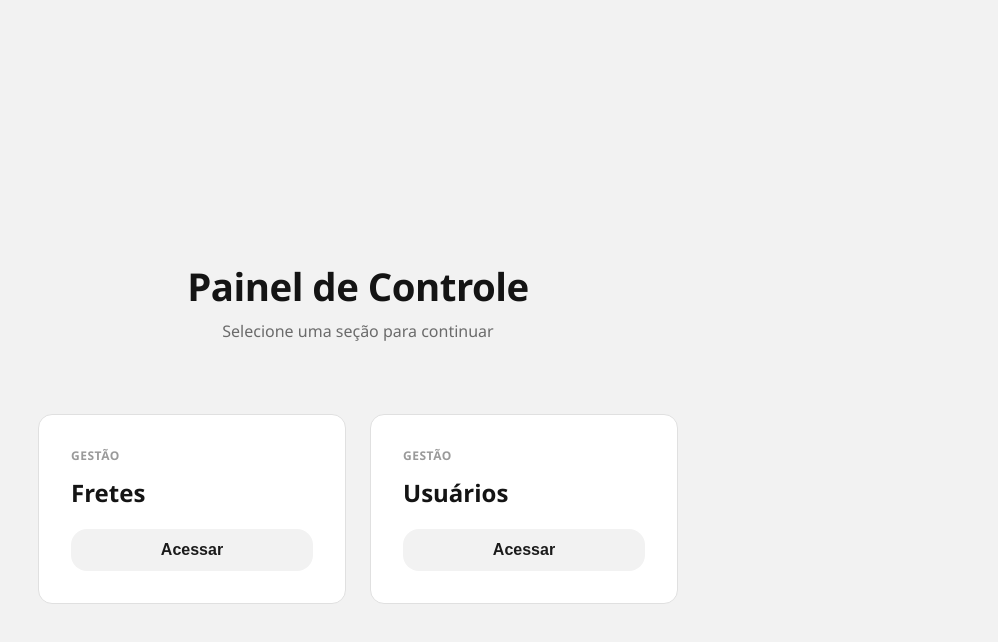
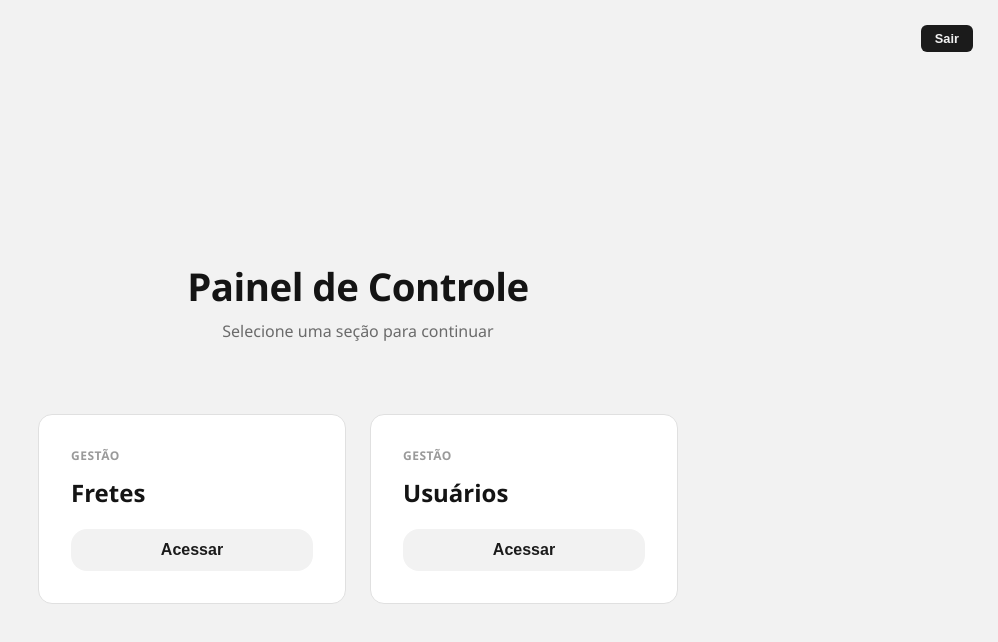
Before and after one commit to PyramidsDelivery/pyramids-frontend, a Vue app: page /hubadmin in a window 1280 px wide. Shown: the top 642 px of the page, without its empty margins (282-1280 px from the left). Built offline with nearby package versions, Linux system fonts and the light colour scheme; sample sign-in values are in the browser's storage.

Commit message:
fixing another dev features

```diff
--- a/src/views/HubAdminView.vue
+++ b/src/views/HubAdminView.vue
@@ -1,19 +1,34 @@
 <script setup>
-import {useRouter} from 'vue-router'
+import { useRouter } from 'vue-router';
 import LightButton from '../components/LightButton.vue';
+import DarkButton from '../components/DarkButton.vue';
 
-const router = useRouter()
+const router = useRouter();
 
 function verFretes() {
-    router.push('/fretesadm')
+    router.push('/fretesadm');
 }
 function verUsuarios() {
-    router.push('/usuarioslist')
+    router.push('/usuarioslist');
+}
+
+function fazerLogout() {
+    // Remove o token ou dados de autenticação armazenados
+    localStorage.removeItem('access_token');
+    localStorage.removeItem('refresh_token');
+    localStorage.clear();
+    // Redireciona para a página de login (ajusta a rota 'login' se necessário)
+    router.push('/');
 }
 </script>
 
 <template>
   <div class="hub-container">
+    <!-- Botão de logout discreto no canto superior direito -->
+    <div class="logout-wrapper">
+      <DarkButton label="Sair" @click="fazerLogout" />
+    </div>
+
     <div class="hub-header">
       <h1>Painel de Controle</h1>
       <p>Selecione uma seção para continuar</p>
@@ -46,6 +61,19 @@ function verUsuarios() {
   padding: 2rem;
   background: #f2f2f2;
   font-family: 'Segoe UI', system-ui, sans-serif;
+  position: relative; /* Necessário para posicionar o botão absoluto dentro dele */
+}
+
+.logout-wrapper {
+  position: absolute;
+  top: 25px;
+  right: 25px;
+}
+
+.logout-wrapper :deep(button) {
+  padding: 6px 14px;
+  font-size: 0.8rem;
+  border-radius: 6px;
 }
 
 .hub-header {
--- a/src/views/UsuarioHubView.vue
+++ b/src/views/UsuarioHubView.vue
@@ -83,10 +83,22 @@ const abrirMotorista = async (id) => {
   await freteStore.buscarDetalheMotorista(id);
   mostrarModalMotorista.value = true;
 };
+
+function fazerLogout() {
+  localStorage.removeItem('access_token');
+  localStorage.removeItem('refresh_token');
+  localStorage.clear();
+  router.push('/');
+}
 </script>
 
 <template>
   <div class="usuario-container">
+    <!-- Botão de Sair isolado no canto superior direito absoluto da página -->
+    <div class="logout-top-corner">
+      <DarkButton label="Sair" @click="fazerLogout" />
+    </div>
+
     <header class="usuario-header">
       <div>
         <h1>Meu Painel de Encomendas</h1>
@@ -154,16 +166,19 @@ const abrirMotorista = async (id) => {
 
     <!-- Modais -->
     <ModalDetalhesCarga
+      v-if="mostrarModalCarga"
       :isOpen="mostrarModalCarga"
       :carga="freteStore.detalheCarga"
       @close="mostrarModalCarga = false"
     />
     <ModalDetalhesMotorista
+      v-if="mostrarModalMotorista"
       :isOpen="mostrarModalMotorista"
       :motorista="freteStore.detalheMotorista"
       @close="mostrarModalMotorista = false"
     />
     <ModalCriarFreteCompleto
+      v-if="mostrarModalFreteCompleto"
       :isOpen="mostrarModalFreteCompleto"
       @close="() => { mostrarModalFreteCompleto = false; carregarDadosUsuario(); }"
     />
@@ -178,11 +193,26 @@ const abrirMotorista = async (id) => {
   font-family: sans-serif;
   max-width: 1400px;
   margin: 0 auto;
+  position: relative; /* Mantém o posicionamento absoluto relativo a esta view */
 }
+
+.logout-top-corner {
+  position: absolute;
+  top: 20px;
+  right: 40px;
+}
+
+.logout-top-corner :deep(button) {
+  padding: 5px 12px;
+  font-size: 0.75rem;
+  border-radius: 6px;
+}
+
 .usuario-header {
   display: flex;
   justify-content: space-between;
   align-items: center;
+  margin-top: 20px; /* Garante que o header desça um pouco para não bater no botão de sair */
   margin-bottom: 28px;
   flex-wrap: wrap;
   gap: 20px;
```
